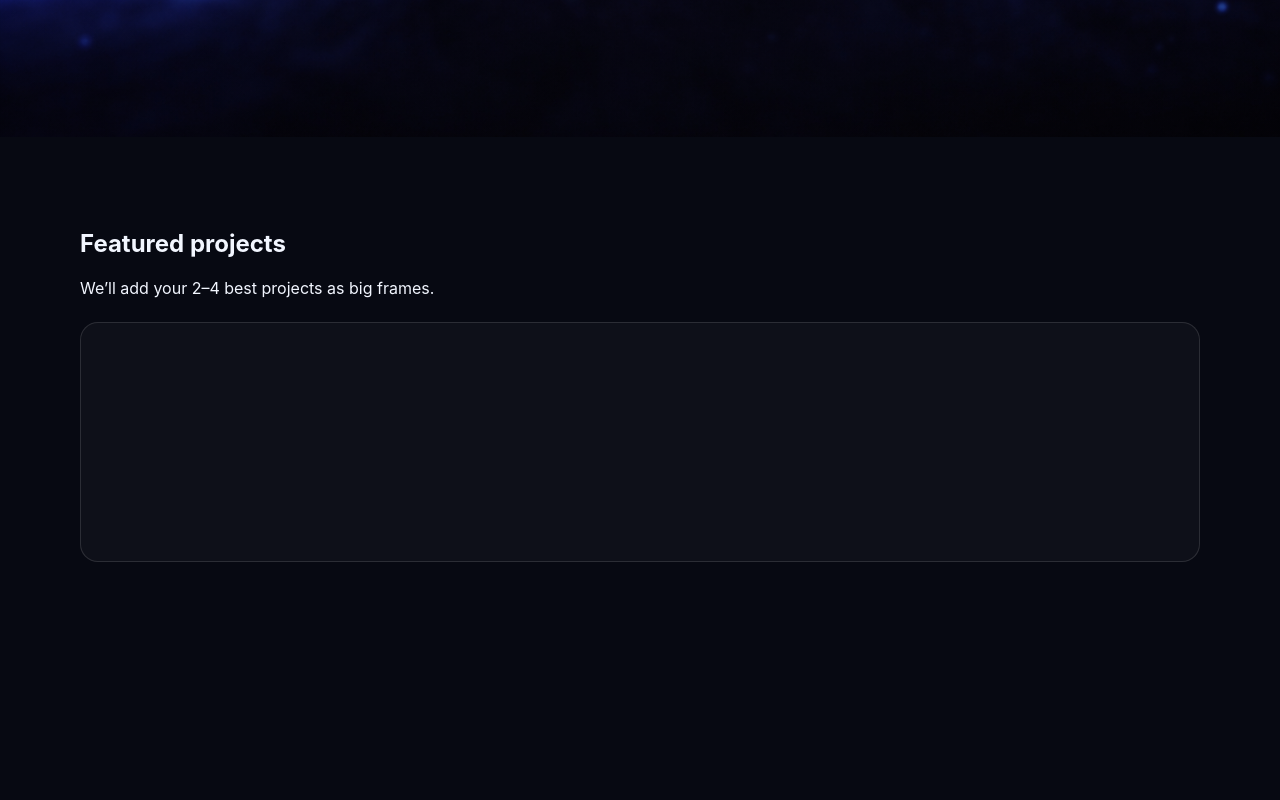
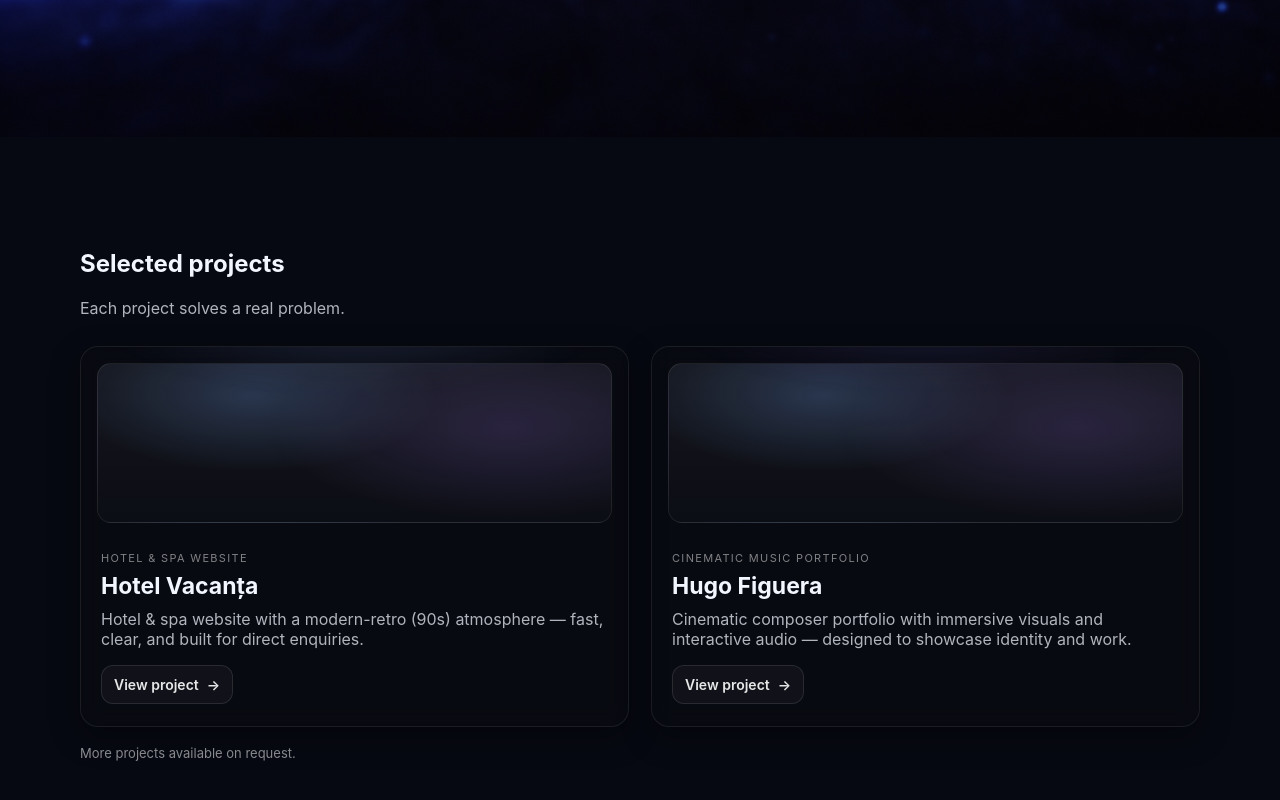
Before and after one commit to emiliagrama/emilia-grama-site, a React (Vite) app: page / in a window 1280 px wide. Shown: the part 716-1516 px from the top of the page. Before the commit the page ends 1350 px from the top, so only its background shows below. Built offline with nearby package versions, Linux system fonts and the light colour scheme.

Commit message:
starting the progects section

```diff
--- a/src/pages/Home.jsx
+++ b/src/pages/Home.jsx
@@ -20,15 +20,58 @@ export default function Home() {
         </div>
       </section>
 
-      <div id="projects" />
-      <section className="section">
-        <div className="container">
-          <h2 className="h2">Featured projects</h2>
-          <p className="p">We’ll add your 2–4 best projects as big frames.</p>
+     <section className="section projectsSection">
+  <div className="container">
+    <h2 className="h2">Selected projects</h2>
+    <p className="sectionLead">Each project solves a real problem.</p>
 
-          <div className="framePlaceholder" />
+    <div className="projectsGrid">
+      <article className="projectCard projectHotel">
+        <div className="projectMedia">
+          <div className="projectThumbPlaceholder" />
         </div>
-      </section>
+
+        <div className="projectBody">
+          <p className="projectKicker">Hotel & Spa Website</p>
+          <h3 className="projectTitle">Hotel Vacanța</h3>
+          <p className="projectDesc">
+            Hotel & spa website with a modern-retro (90s) atmosphere — fast, clear, and built for direct enquiries.
+          </p>
+
+          <div className="projectActions">
+            <a className="projectLink" href="https://www.hotelvacanta.ro/" target="_blank" rel="noreferrer">
+              View project <span aria-hidden="true">→</span>
+            </a>
+          </div>
+        </div>
+      </article>
+
+      <article className="projectCard">
+        <div className="projectMedia projectMusic">
+          <div className="projectThumbPlaceholder" />
+        </div>
+
+        <div className="projectBody">
+          <p className="projectKicker">Cinematic Music Portfolio</p>
+          <h3 className="projectTitle">Hugo Figuera</h3>
+          <p className="projectDesc">
+            Cinematic composer portfolio with immersive visuals and interactive audio — designed to showcase identity and work.
+          </p>
+
+          <div className="projectActions">
+            <a className="projectLink" href="https://www.hugofigueramusic.com/" target="_blank" rel="noreferrer">
+              View project <span aria-hidden="true">→</span>
+            </a>
+          </div>
+        </div>
+      </article>
+    </div>
+
+    <p className="projectsNote">More projects available on request.</p>
+  </div>
+</section>
+
+
     </main>
   );
 }
--- a/src/styles/components.css
+++ b/src/styles/components.css
@@ -156,3 +156,158 @@
 @media (max-width: 860px){
   .componentGrid{ grid-template-columns: 1fr; }
 }
+
+
+/* ===== Projects section ===== */
+.projectsSection {
+  padding: clamp(56px, 8vw, 92px) 0;
+}
+
+.sectionLead {
+  margin-top: 10px;
+  max-width: 60ch;
+  color: var(--muted);
+}
+
+/* Grid */
+.projectsGrid {
+  margin-top: 28px;
+  display: grid;
+  gap: 18px;
+  grid-template-columns: 1fr;
+}
+
+/* 2 columns on desktop */
+@media (min-width: 900px) {
+  .projectsGrid {
+    grid-template-columns: repeat(2, minmax(0, 1fr));
+    gap: 22px;
+  }
+}
+
+/* Card */
+.projectCard {
+  position: relative;
+  overflow: hidden;
+  border-radius: 18px;
+  border: 1px solid rgba(255, 255, 255, 0.08);
+  background: rgba(10, 12, 18, 0.55);
+  backdrop-filter: blur(10px);
+  -webkit-backdrop-filter: blur(10px);
+  box-shadow: 0 10px 30px rgba(0, 0, 0, 0.35);
+  transition: transform 220ms ease, border-color 220ms ease;
+}
+
+.projectCard:hover {
+  transform: translateY(-4px);
+  border-color: rgba(255, 255, 255, 0.14);
+}
+
+/* Subtle glow accent */
+.projectCard::before {
+  content: "";
+  position: absolute;
+  inset: -40% -20% auto -20%;
+  height: 220px;
+  background: radial-gradient(
+    closest-side,
+    rgba(110, 160, 255, 0.20),
+    rgba(140, 110, 255, 0.10),
+    transparent 70%
+  );
+  filter: blur(18px);
+  pointer-events: none;
+  opacity: 0.9;
+}
+
+/* Media area (placeholder now) */
+.projectMedia {
+  padding: 16px 16px 8px;
+}
+
+.projectThumbPlaceholder {
+  height: 160px;
+  border-radius: 14px;
+  background:
+    radial-gradient(60% 80% at 30% 20%, rgba(120, 170, 255, 0.22), transparent 60%),
+    radial-gradient(70% 90% at 80% 40%, rgba(165, 120, 255, 0.16), transparent 65%),
+    linear-gradient(180deg, rgba(255,255,255,0.06), rgba(255,255,255,0.02));
+  border: 1px solid rgba(255, 255, 255, 0.08);
+}
+
+/* Text content */
+.projectBody {
+  padding: 20px 20px 22px;
+}
+
+.projectKicker {
+  margin: 0 0 8px;
+  font-size: 11px;
+  letter-spacing: 0.12em;
+  text-transform: uppercase;
+  color: rgba(255, 255, 255, 0.65);
+  opacity: 0.75;
+}
+
+.projectTitle {
+  margin: 0 0 10px;
+  font-size: 23px;
+  line-height: 1.15;
+}
+
+.projectDesc {
+  margin: 0 0 16px;
+  color: var(--muted);
+  max-width: 55ch;
+}
+
+/* Link */
+.projectActions {
+  display: flex;
+  gap: 12px;
+  align-items: center;
+}
+
+.projectLink {
+  display: inline-flex;
+  gap: 8px;
+  align-items: center;
+  text-decoration: none;
+  font-weight: 600;
+  color: rgba(255, 255, 255, 0.9);
+  padding: 10px 12px;
+  border-radius: 12px;
+  border: 1px solid rgba(255, 255, 255, 0.10);
+  background: rgba(255, 255, 255, 0.04);
+  transition: background 200ms ease, border-color 200ms ease, transform 200ms ease;
+  font-size: 14px;
+}
+
+.projectLink:hover {
+  background: rgba(255, 255, 255, 0.07);
+  border-color: rgba(255, 255, 255, 0.16);
+  transform: translateY(-1px);
+}
+
+/* Note */
+.projectsNote {
+  margin-top: 18px;
+  color: rgba(255, 255, 255, 0.55);
+  font-size: 13px;
+}
+
+.projectHotel::before {
+  background: radial-gradient(
+    closest-side,
+    rgba(140, 170, 255, 0.25),
+    transparent 70%
+  );
+}
+
+.projectMusic::before {
+  background: radial-gradient(
+    closest-side,
+    rgba(170, 120, 255, 0.25),
+    transparent 70%
+  );
+}
```
